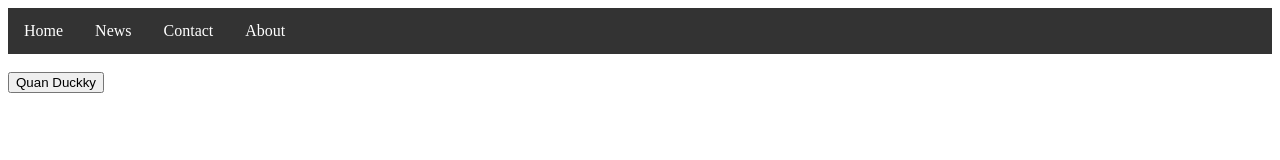
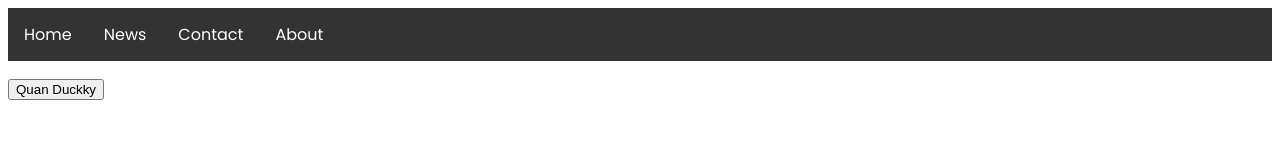
Before and after one commit to itsvivianmill/Duck-It-Up-Game, a plain HTML site: page src/index.html in a window 1280 px wide. Drawn offline with Linux system fonts and the light colour scheme.

Commit message:
poppins font

```diff
--- a/src/index.html
+++ b/src/index.html
@@ -6,6 +6,9 @@
     <link rel="stylesheet" type="text/css" href="styles.css" />
     <script src="script.js"></script>
     <title>Link CSS to HTML</title>
+    <link rel="preconnect" href="https://fonts.googleapis.com">
+    <link rel="preconnect" href="https://fonts.gstatic.com" crossorigin>
+    <link href="https://fonts.googleapis.com/css2?family=Poppins:wght@400;500&display=swap" rel="stylesheet">
 </head>
 <html>
     <nav>
--- a/src/styles.css
+++ b/src/styles.css
@@ -1,8 +1,12 @@
+
+
 p{
+    font-family: 'Poppins', sans-serif;
     text-align:center;
 }
 
 ul {
+    font-family: 'Poppins', sans-serif;
     list-style-type: none;
     margin: 0;
     padding: 0;
@@ -15,6 +19,7 @@ ul {
   }
 
   li a {
+    font-family: 'Poppins', sans-serif;
     display: block;
     color: white;
     text-align: center;
@@ -24,5 +29,6 @@ ul {
 
   /* Change the link color to #111 (black) on hover */
   li a:hover {
+    font-family: 'Poppins', sans-serif;
     background-color: #111;
   }
```
